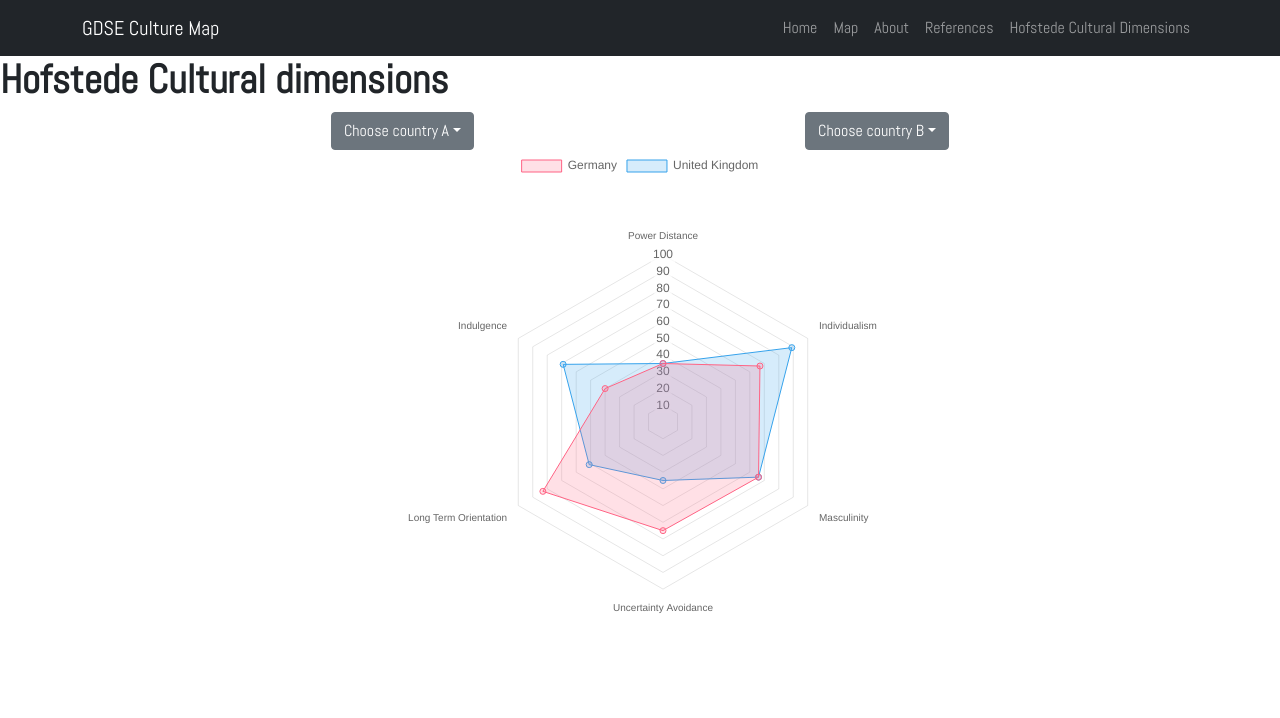
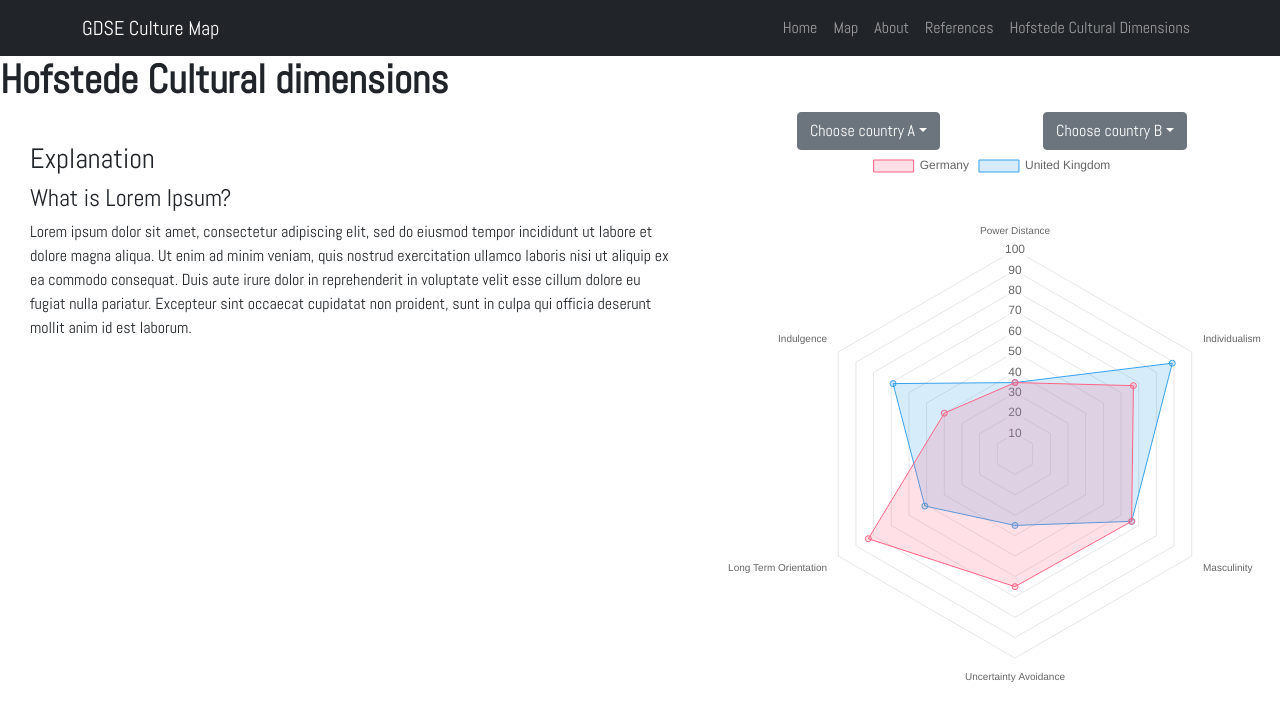
Before and after one commit to abel-vs/gdse-map, a React (Create React App) app: page /gdse-map/hofstede in a window 1280 px wide. Shown: the top 718 px of the page. Built offline with nearby package versions, Linux system fonts and the light colour scheme.

Commit message:
Fix basic layout with explanation option

```diff
--- a/src/components/SpiderGraph.js
+++ b/src/components/SpiderGraph.js
@@ -44,8 +44,8 @@
             },
             max: 100,
             min: 0,
-            width: 10,
-            height: 10,
+            // width: 10,
+            // height: 10,
             // suggestedMin: 50,
             // suggestedMax: 100
         }
@@ -81,7 +81,13 @@
     ],
 };
     return (
-        <div>
+        <div className={styles.container_body}>
+            <div className={styles.explanation}>
+                <h3>Explanation</h3>
+                <h4>What is Lorem Ipsum?</h4>
+                <p>Lorem ipsum dolor sit amet, consectetur adipiscing elit, sed do eiusmod tempor incididunt ut labore et dolore magna aliqua. Ut enim ad minim veniam, quis nostrud exercitation ullamco laboris nisi ut aliquip ex ea commodo consequat. Duis aute irure dolor in reprehenderit in voluptate velit esse cillum dolore eu fugiat nulla pariatur. Excepteur sint occaecat cupidatat non proident, sunt in culpa qui officia deserunt mollit anim id est laborum.</p>
+            </div>
+            <div className={styles.graph_container}>
                 <div className={styles.dropdowns}>
                     <Dropdown>
                         <Dropdown.Toggle id="dropdown-button-dark-example1" variant="secondary">
@@ -104,7 +110,6 @@
                         </Dropdown.Menu>
                     </Dropdown>
                 </div>
-            <div className={styles.graph_container}>
                 <div className={styles.graph}>
                     <Radar data={data} options={options}/>
                 </div>
--- a/src/components/SpiderGraph.module.css
+++ b/src/components/SpiderGraph.module.css
@@ -1,17 +1,32 @@
-.graph_container {
+.graph {
     display: flex;
     justify-content: space-evenly;
     /*background: rgba(0, 255, 0, 0.3);*/
 }
 
-.graph {
-    width: 40%;
-    /*background: rgba(255, 0, 0, 0.3);*/
+.graph_container {
+    width: 45%;
+    /*background: rgba(0, 0, 255, 0.3);*/
 }
 
 .dropdowns {
     display: flex;
     justify-content: space-evenly;
+    gap: 10px;
+    /*background: rgba(0, 0, 255, 0.3);*/
+}
+
+.container_body {
+    display: flex;
+    height: 90vh;
+    justify-content: space-evenly;
+    /*background: rgba(255, 0, 0, 0.3);*/
+}
+
+.explanation {
+    width: 55%;
+    /*background: rgba(255, 0, 0, 0.3);*/
+    padding: 30px 30px 0px 30px;
 }
 
 /*.dropA {*/
```
Lines whose indentation alone changed are shown as unchanged.
